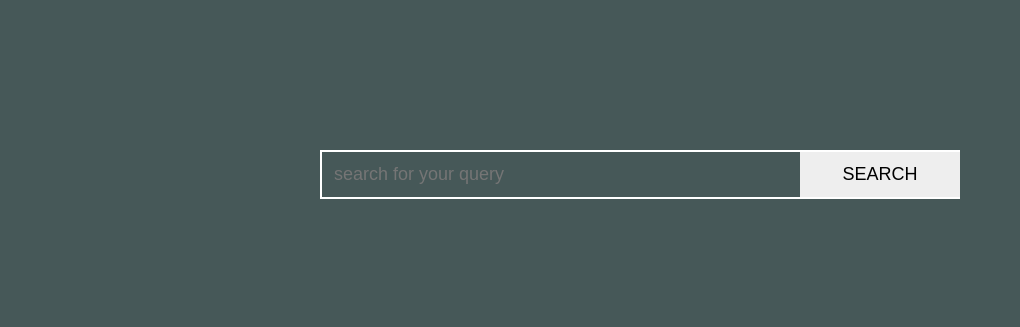
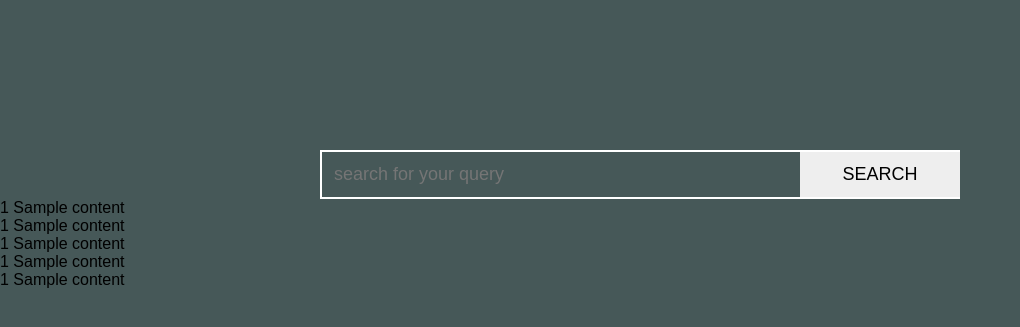
Before and after one commit to Ayush-Patel15/amazon-scraper-with-flask, a Flask app: template scraper/templates/home.html in a window 1280 px wide. Shown: the top 327 px of the page, without its empty margins (0-1020 px from the left). Run offline with Flask 2, Linux system fonts and the light colour scheme; the template is opened without the code that fills it: most values are stand-ins (such as "Sample title", 1, 10 or a date in 2020).

Commit message:
added deals of the day section in home page

```diff
--- /dev/null
+++ b/scraper/best_deals.py
@@ -0,0 +1,25 @@
+# import statements
+from helpers import get_soup
+import random
+
+BEST_DEALS_URL = "https://www.amazon.in/"
+
+# This function will return the best deals of the day as per amazon
+def deals_of_the_day():
+    links_tag = []
+    deals_link = []
+    images_link = []
+    response = get_soup(BEST_DEALS_URL)
+    deals_section = response.select(".product-shoveler")
+    for deals in deals_section:
+        links_tag.append(deals.select("a"))
+    links = random.choice(links_tag)
+    # slicing is to remove unwanted hrefs
+    for link in links[:-2]:
+        deals_link.append(link["href"])
+        images_link.append(link.select("img")[0]["src"])
+    items = list(zip(deals_link,images_link))
+    return items
+
+if __name__ == "__main__":
+    print(deals_of_the_day())
--- a/scraper/flask_server.py
+++ b/scraper/flask_server.py
@@ -1,7 +1,7 @@
 # Imports
 from flask import Flask, json, jsonify, request, render_template
-from werkzeug.datastructures import RequestCacheControl
 from amazon_scraper import get_links, get_details
+from best_deals import deals_of_the_day
 from concurrent.futures import ThreadPoolExecutor
 
 # Initializing the app
@@ -10,7 +10,8 @@ app = Flask(__name__)
 # Route for home page
 @app.route("/")
 def home():
-    return render_template("home.html")
+    deals = deals_of_the_day()
+    return render_template("home.html", content=deals)
 
 # search path
 @app.route("/search",methods=["GET","POST"])
@@ -48,4 +49,4 @@ def search():
 
 
 if __name__ == "__main__":
-    app.run(debug=True,port=8000)
+    app.run(debug=True)
--- a/scraper/templates/home.html
+++ b/scraper/templates/home.html
@@ -2,7 +2,7 @@
 <html>
 <head>
     <title>HOME</title>
-    <link rel="stylesheet" href="static/style.css">
+    <link rel="stylesheet" href="{{ url_for('static', filename='style.css') }}">
 </head>
 
 <body>
@@ -12,5 +12,39 @@
             <button>SEARCH</button>
         </form>
     </div>
+
+    <div class="best-deals-content">
+        <ul>
+            <li class="deals-item">
+                <span class="product-link">{{content[0][0]}}</span>
+                <span class="img-link">{{content[0][1]}}</span>
+            </li>
+            <li class="deals-item">
+                <span class="product-link">{{content[1][0]}}</span>
+                <span class="img-link">{{content[1][1]}}</span>
+            </li>
+            <li class="deals-item">
+                <span class="product-link">{{content[2][0]}}</span>
+                <span class="img-link">{{content[2][1]}}</span>
+            </li>
+            <li class="deals-item">
+                <span class="product-link">{{content[3][0]}}</span>
+                <span class="img-link">{{content[3][1]}}</span>
+            </li>
+            <li class="deals-item">
+                <span class="product-link">{{content[4][0]}}</span>
+                <span class="img-link">{{content[4][1]}}</span>
+            </li>
+        </ul>
+
+<!--
+    <div class="best-deals-content">
+        {% for i in range(0,5): %}
+            <span class="product-link">{{content[i][0]}}</span>
+            <span class="img-link">{{content[i][1]}}</span>
+        {% endfor %}
+    </div>
+-->
+    </div>
    </body>
 </html>
```
